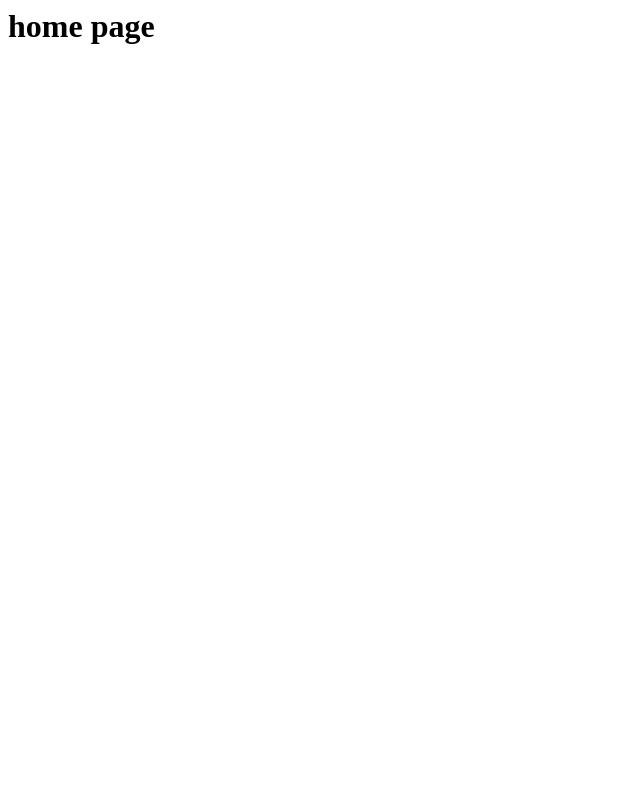
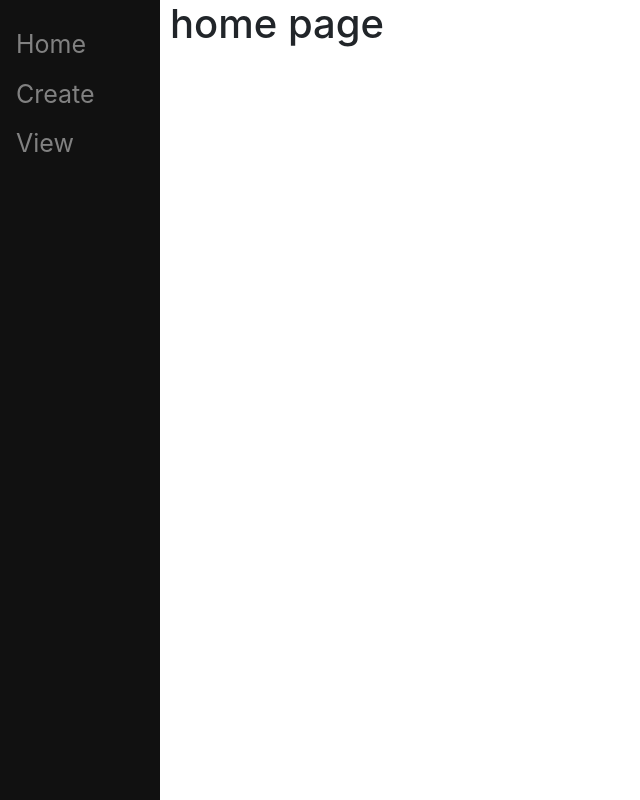
Before and after one commit to ni910715/learn-django, a Django app: page / in a window 1280 px wide. Before the commit the part shown is almost empty. Shown: the whole page, without its empty margins (0-640 px from the left). Run offline with Django 4.2, Linux system fonts and the light colour scheme.

Commit message:
prepare bootstrap

```diff
--- a/firstsite/main/templates/main/base.html
+++ b/firstsite/main/templates/main/base.html
@@ -1,13 +1,59 @@
 <!-- base Template不管你去到網頁中的哪個地方永遠都會跟著像是menu bar -->
+<!doctype html>
 <html>
 <head>
+    <!-- define css -->
+    <style type="text/css">
+        .sidenav {
+            height: 100%;
+            width: 160px;
+            position: fixed;
+            z-index: 1;
+            top: 0;
+            left: 0;
+            background-color: #111;
+            overflow-x: hidden;
+            padding-top: 20px;
+        }
+
+        .sidenav a {
+            padding: 6px 8px 6px 16px;
+            text-decoration: none;
+            font-size: 25px;
+            color: #818181;
+            display: block;
+        }
+
+        .sidenav a:hover{
+            color: #f1f1f1;
+        }
+
+        .main {
+            margin-left: 160px;
+            padding: 0px 10px;
+        }
+    </style>
+
+    <meta charset="utf-8">
+    <meta name="viewport" content="width=device-width, initial-scale=1, shrink-to-fit=no">
+    <link rel="stylesheet" href="https://cdn.jsdelivr.net/npm/bootstrap@4.3.1/dist/css/bootstrap.min.css" integrity="sha384-ggOyR0iXCbMQv3Xipma34MD+dH/1fQ784/j6cY/iJTQUOhcWr7x9JvoRxT2MZw1T" crossorigin="anonymous">
+
     <title>{% block title %}David's Website{% endblock %}</title>
 </head>
 
 <body>
-    <div id="content", name="content">
+    <div class="sidenav">
+        <a href="/home">Home</a>
+        <a href="/create">Create</a>
+        <a href="/2">View</a>
+    </div>
+    <div id="content", name="content", class="main">
         {% block content %}
         {% endblock %}
     </div>
+
+    <script src="https://code.jquery.com/jquery-3.3.1.slim.min.js" integrity="sha384-q8i/X+965DzO0rT7abK41JStQIAqVgRVzpbzo5smXKp4YfRvH+8abtTE1Pi6jizo" crossorigin="anonymous"></script>
+    <script src="https://cdn.jsdelivr.net/npm/popper.js@1.14.7/dist/umd/popper.min.js" integrity="sha384-UO2eT0CpHqdSJQ6hJty5KVphtPhzWj9WO1clHTMGa3JDZwrnQq4sF86dIHNDz0W1" crossorigin="anonymous"></script>
+    <script src="https://cdn.jsdelivr.net/npm/bootstrap@4.3.1/dist/js/bootstrap.min.js" integrity="sha384-JjSmVgyd0p3pXB1rRibZUAYoIIy6OrQ6VrjIEaFf/nJGzIxFDsf4x0xIM+B07jRM" crossorigin="anonymous"></script>
 </body>
 </html>
```
